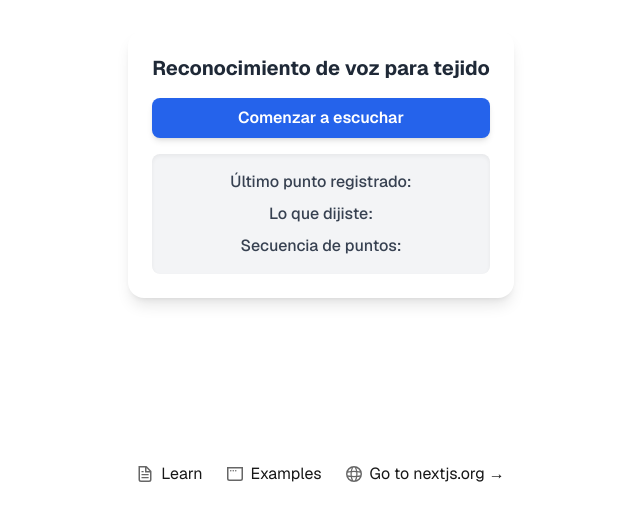
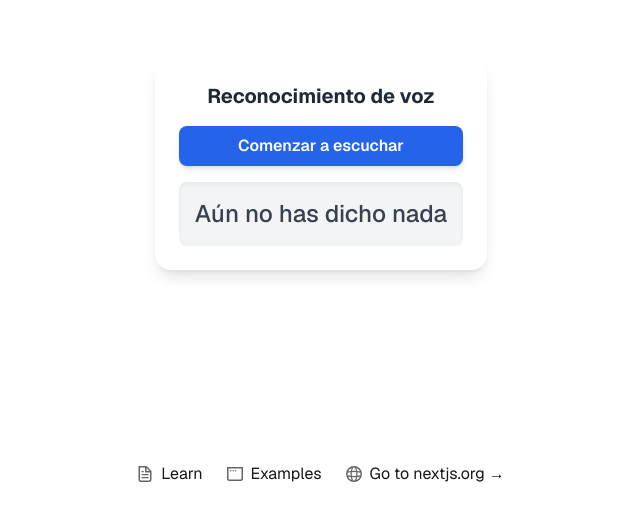
Before and after one commit to JBerriosG/voiceRecognitionForFabrics, a Next.js app: page / in a window 1280 px wide. Shown: the part 236-756 px from the top of the page, without its empty margins (319-959 px from the left). Built offline with nearby package versions, Linux system fonts and the light colour scheme.

Commit message:
reemplazo de palabras en pantalla segun lo que diga el usuario. solo funciona con reves y derecho.

```diff
--- a/app/components/VoiceRecognition.js
+++ b/app/components/VoiceRecognition.js
@@ -3,10 +3,7 @@ import { useState, useEffect, useRef } from 'react';
 
 const VoiceRecognition = () => {
     const [isListening, setIsListening] = useState(false);
-    const [transcription, setTranscription] = useState('');
-    const [lastPoint, setLastPoint] = useState('');
-    const [points, setPoints] = useState([]);
-    const [hasTranscribed, setHasTranscribed] = useState(false);
+    const [lastWord, setLastWord] = useState('');
     const micRef = useRef(null);
 
     useEffect(() => {
@@ -25,53 +22,27 @@ const VoiceRecognition = () => {
 
         micRef.current.onresult = (event) => {
             const lastResult = event.results[event.results.length - 1];
-            const point = lastResult[0].transcript.toLowerCase().trim();
+            const word = lastResult[0].transcript.toLowerCase().trim();
 
-            if (point.includes('derecho') || point.includes('revés')) {
-                setTranscription(point);
-                setHasTranscribed(true);
-                setPoints((prevPoints) => {
-                    const updatedPoints = [...prevPoints, point];
-                    setLastPoint(updatedPoints[updatedPoints.length - 1]);
-                    return updatedPoints;
-                });
+            if (word === 'derecho' || word === 'revés') {
+                setLastWord(word);
             }
         };
 
         micRef.current.onend = () => {
-            if (isListening) {
-                setTimeout(() => micRef.current.start(), 500); // Espera medio segundo antes de reiniciar
-            }
+            if (isListening) micRef.current.start();
         };
 
-        return () => {
-            micRef.current.stop();
-        };
+        return () => micRef.current.stop();
     }, []);
 
     useEffect(() => {
         if (isListening) {
-            setHasTranscribed(false);
             micRef.current.start();
         } else {
             micRef.current.stop();
         }
     }, [isListening]);
-
-    useEffect(() => {
-        if (!isListening && points.length > 0) {
-            const timer = setTimeout(() => {
-                if (!hasTranscribed) {
-                    const nextPoint = lastPoint === 'derecho' ? 'revés' : 'derecho';
-                    const utterance = new SpeechSynthesisUtterance(`El siguiente punto es: ${nextPoint}`);
-                    utterance.lang = 'es-ES';
-                    window.speechSynthesis.speak(utterance);
-                }
-            }, 2000);
-
-            return () => clearTimeout(timer);
-        }
-    }, [hasTranscribed, isListening, lastPoint, points]);
 
     const toggleListening = () => {
         setIsListening((prev) => !prev);
@@ -79,7 +50,7 @@ const VoiceRecognition = () => {
 
     return (
         <div className="max-w-lg mx-auto bg-white shadow-lg rounded-2xl p-6 space-y-4 text-center">
-            <h2 className="text-xl font-bold text-gray-800">Reconocimiento de voz para tejido</h2>
+            <h2 className="text-xl font-bold text-gray-800">Reconocimiento de voz</h2>
             <button
                 onClick={toggleListening}
                 className={`px-4 py-2 w-full font-semibold rounded-lg shadow-md transition ${
@@ -88,10 +59,8 @@ const VoiceRecognition = () => {
             >
                 {isListening ? 'Detener escucha' : 'Comenzar a escuchar'}
             </button>
-            <div className="bg-gray-100 p-4 rounded-lg shadow-inner space-y-2">
-                <p className="text-gray-700 font-medium">Último punto registrado: <span className="font-bold">{lastPoint}</span></p>
-                <p className="text-gray-700 font-medium">Lo que dijiste: <span className="italic">{transcription}</span></p>
-                <p className="text-gray-700 font-medium">Secuencia de puntos: <span className="font-mono">{points.join(', ')}</span></p>
+            <div className="bg-gray-100 p-4 rounded-lg shadow-inner">
+                <p className="text-gray-700 font-medium text-2xl">{lastWord || "Aún no has dicho nada"}</p>
             </div>
         </div>
     );
```
